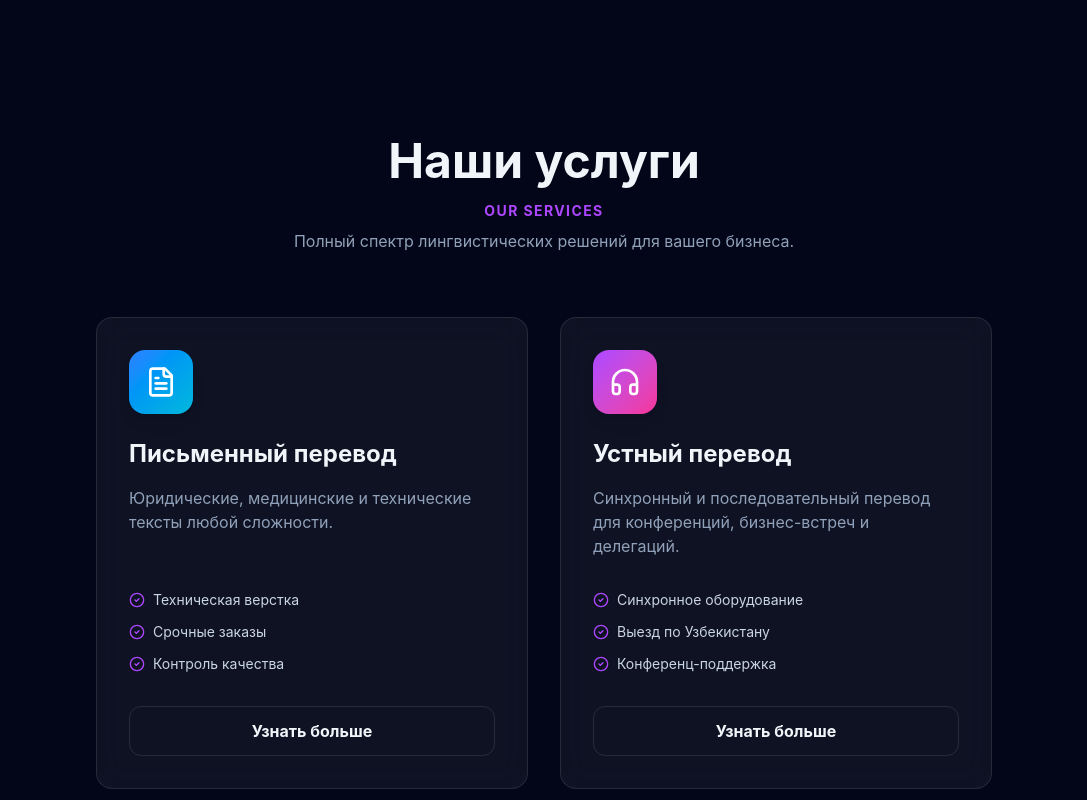
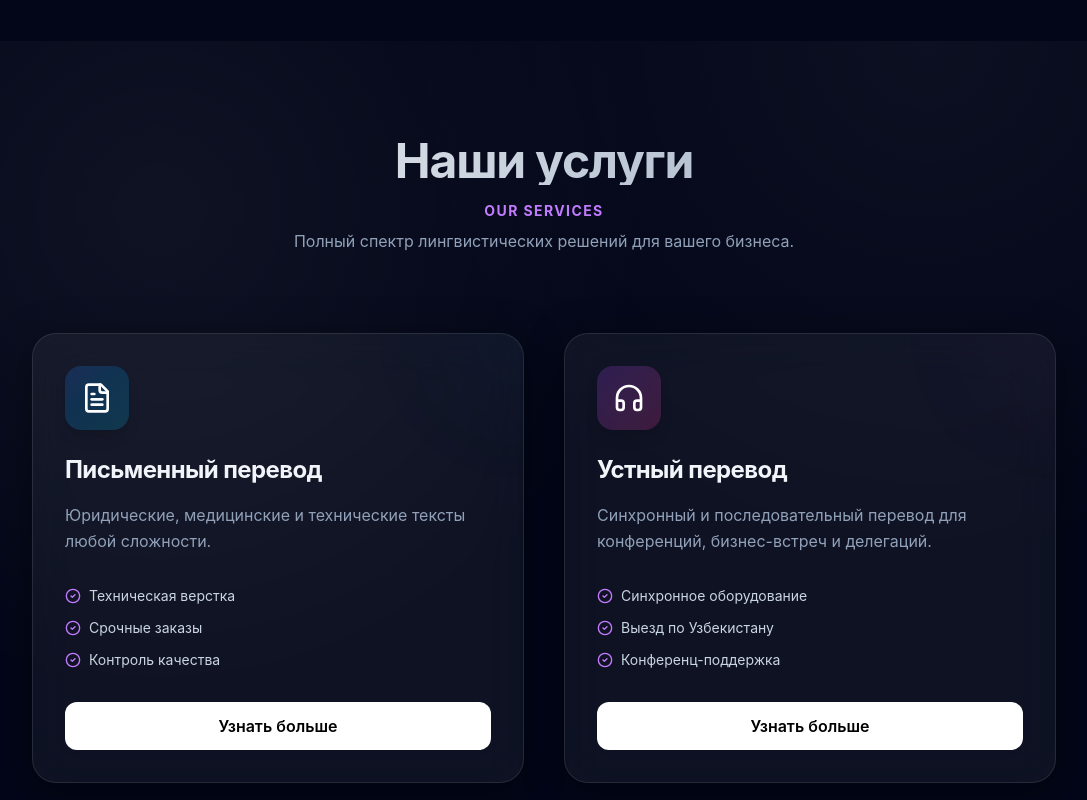
Before and after one commit to daulrus/Bolds.uz, a React (Vite) app: page / in a window 1280 px wide. Shown: the part 1000-1800 px from the top of the page, without its empty margins (96-1183 px from the left). Built offline with nearby package versions, Linux system fonts and the light colour scheme.

Commit message:
Update App.tsx

```diff
--- a/src/App.tsx
+++ b/src/App.tsx
@@ -370,40 +370,80 @@ const TrustBar = () => {
 
 const Services = () => {
   const { t } = useLanguage();
-  const icons = [<FileText className="w-8 h-8" />, <Headphones className="w-8 h-8" />];
-  const colors = ["from-blue-500 to-cyan-500", "from-purple-500 to-pink-500"];
+  const icons = [
+    <FileText className="w-8 h-8" />,
+    <Headphones className="w-8 h-8" />
+  ];
+
+  const colors = [
+    "from-blue-500/20 to-cyan-500/20",
+    "from-purple-500/20 to-pink-500/20"
+  ];
 
   return (
-    <section id="services" className="py-24 px-6">
+    <section id="services" className="py-24 px-6 relative">
+
+      {/* subtle background glow */}
+      <div className="absolute inset-0 -z-10 bg-[radial-gradient(circle_at_20%_20%,rgba(255,255,255,0.05),transparent_40%),radial-gradient(circle_at_80%_0%,rgba(255,255,255,0.04),transparent_40%)]"></div>
+
       <div className="max-w-7xl mx-auto">
-        <div className="text-center mb-16">
-          <h2 className="text-4xl md:text-5xl font-bold mb-4">{t.services.title}</h2>
-          <p className="text-purple-500 font-bold text-sm uppercase tracking-widest mb-2">{t.services.subtitle}</p>
-          <p className="text-slate-400 max-w-2xl mx-auto">{t.services.desc}</p>
+
+        <div className="text-center mb-20">
+          <h2 className="text-4xl md:text-5xl font-bold mb-4 tracking-tight bg-gradient-to-r from-white to-slate-400 bg-clip-text text-transparent">
+            {t.services.title}
+          </h2>
+
+          <p className="text-purple-400 font-bold text-sm uppercase tracking-widest mb-2">
+            {t.services.subtitle}
+          </p>
+
+          <p className="text-slate-400 max-w-2xl mx-auto">
+            {t.services.desc}
+          </p>
         </div>
 
-        <div className="grid md:grid-cols-2 gap-8 max-w-4xl mx-auto">
+        <div className="grid md:grid-cols-2 gap-10 max-w-5xl mx-auto">
+
           {t.services.items.map((service, idx) => (
             <motion.div
               key={idx}
-              whileHover={{ y: -10 }}
-              className="glass-card p-8 flex flex-col h-full group"
+              whileHover={{ y: -12, scale: 1.02 }}
+              transition={{ type: "spring", stiffness: 200 }}
+              className="group relative p-8 rounded-3xl bg-white/5 backdrop-blur-xl border border-white/10 shadow-[0_8px_40px_rgba(0,0,0,0.4)] hover:border-white/20 transition-all duration-300 flex flex-col h-full overflow-hidden"
             >
-              <div className={cn("w-16 h-16 rounded-2xl bg-linear-to-br mb-6 flex items-center justify-center text-white shadow-lg", colors[idx])}>
+
+              {/* glow background */}
+              <div className={`absolute -top-20 -right-20 w-40 h-40 rounded-full blur-3xl opacity-20 bg-gradient-to-br ${colors[idx]}`}></div>
+
+              {/* icon */}
+              <div className={`w-16 h-16 rounded-2xl bg-gradient-to-br ${colors[idx]} mb-6 flex items-center justify-center text-white shadow-lg group-hover:scale-110 transition-transform`}>
                 {icons[idx]}
               </div>
-              <h3 className="text-2xl font-bold mb-4">{service.title}</h3>
-              <p className="text-slate-400 mb-8 flex-grow">{service.description}</p>
+
+              <h3 className="text-2xl font-bold mb-4 tracking-tight">
+                {service.title}
+              </h3>
+
+              <p className="text-slate-400 mb-8 flex-grow leading-relaxed">
+                {service.description}
+              </p>
+
               <ul className="space-y-3 mb-8">
                 {service.features.map((f, i) => (
                   <li key={i} className="flex items-center gap-2 text-sm text-slate-300">
-                    <CheckCircle2 className="w-4 h-4 text-purple-500" /> {f}
+                    <CheckCircle2 className="w-4 h-4 text-purple-400" />
+                    {f}
                   </li>
                 ))}
               </ul>
-              <a href="#contact" className="w-full py-3 rounded-xl border border-white/10 text-center font-bold hover:bg-white/5 transition-colors">
+
+              <a
+                href="#contact"
+                className="w-full py-3 rounded-xl text-center font-semibold bg-white text-black hover:bg-gray-200 transition-all duration-300 hover:scale-[1.02] active:scale-95"
+              >
                 {t.services.more}
               </a>
+
             </motion.div>
           ))}
         </div>
```
